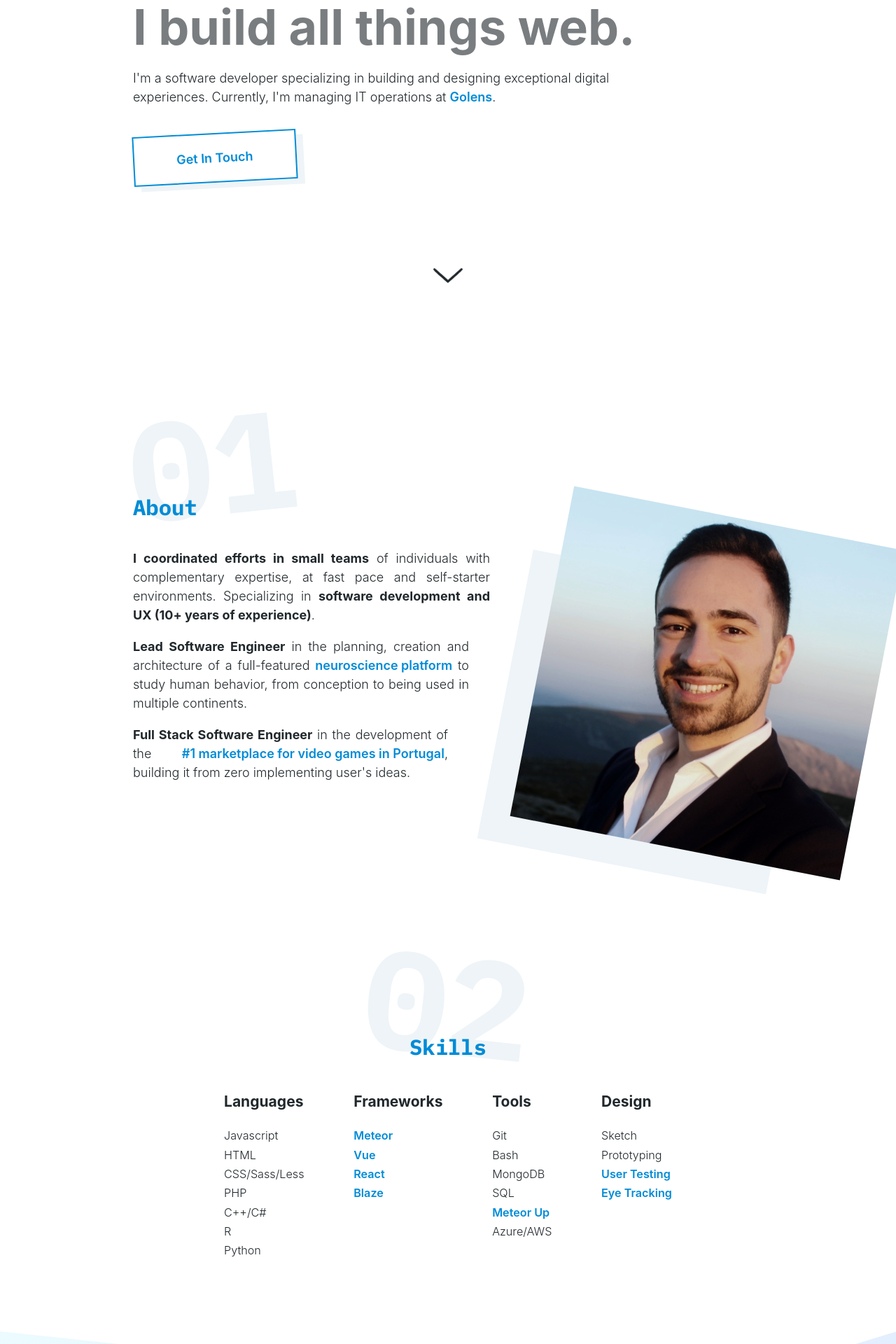
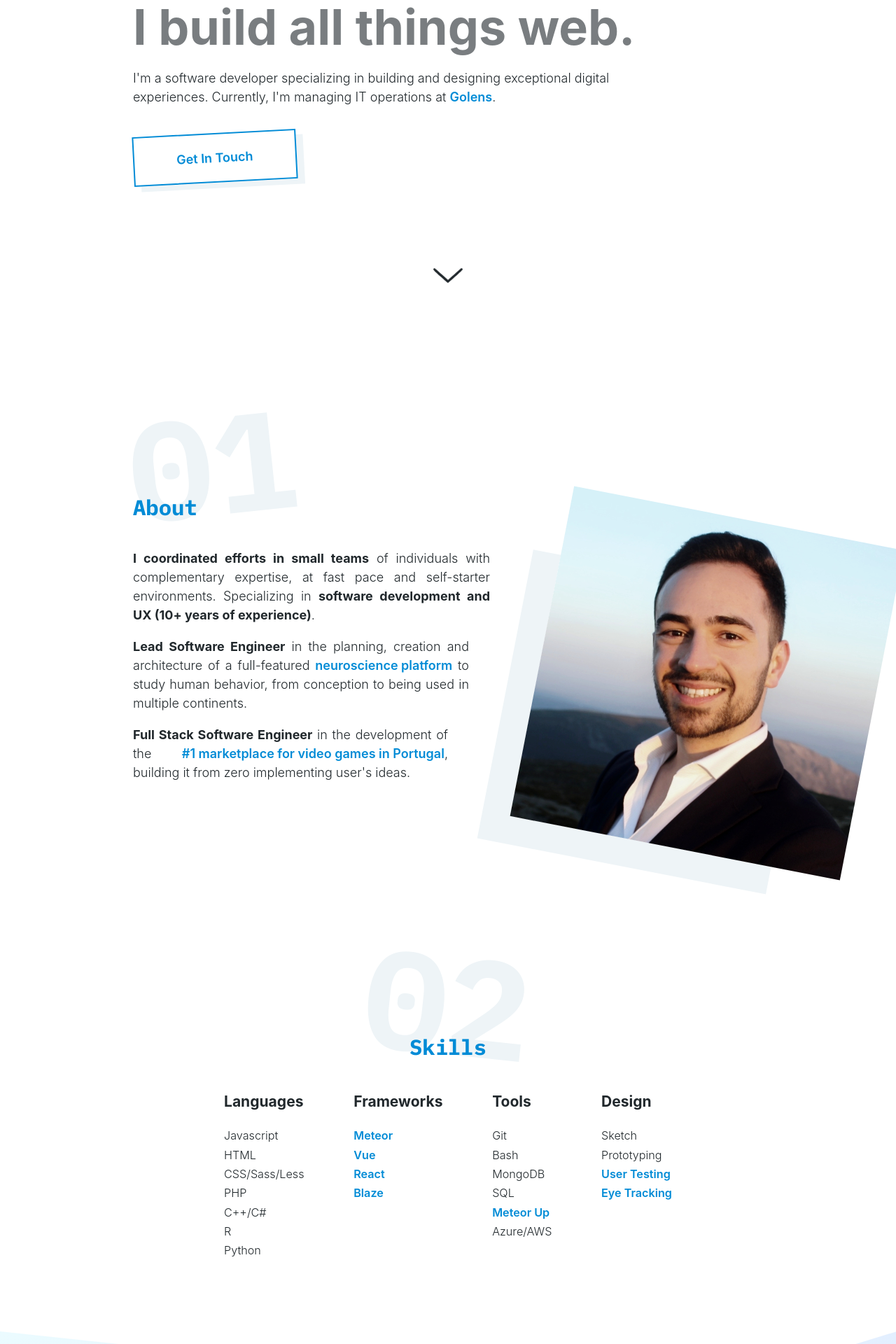
Before and after one commit to luismarques-io/luismarques-io.github.io, a Jekyll site: the page built from index.markdown, in a window 1280 px wide. Shown: the part 375-2295 px from the top of the page at 70% size. Built offline with Jekyll 4.4.1, drawn with Linux system fonts in a browser that asks for light colours; nearby versions of some CDN libraries; some web fonts are replaced.

Commit message:
change about profile photo

```diff
--- a/_includes/about.html
+++ b/_includes/about.html
@@ -29,7 +29,7 @@
     </div>
     <div class="about__profile__image">
         <div class="image-wrapper scrollreveal__fromright scrollreveal__long scrollreveal__delay05">
-            <img src="/assets/images/profile/lm-profile-small.png" alt="Luís Marques">
+            <img src="/assets/images/profile/lm-profile-light-small.png" alt="Luís Marques">
         </div>
     </div>
 </div>
```
Also changed, not shown: assets/images/profile/lm-profile-light-small.png (added), assets/images/profile/lm-profile-small.png (deleted).
